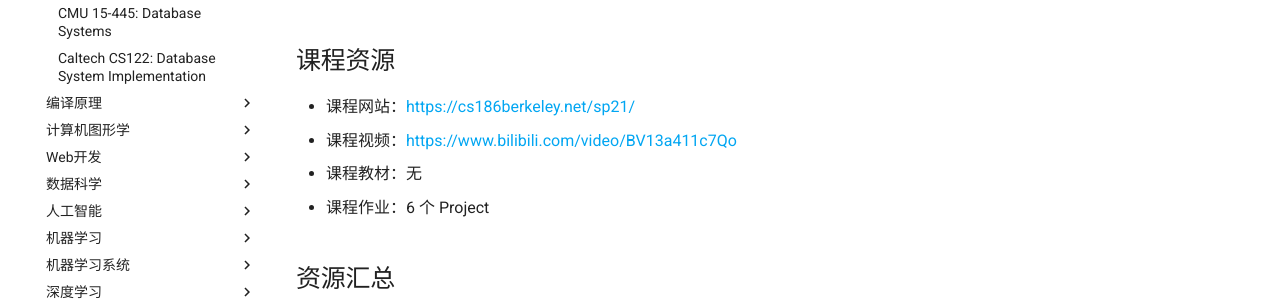
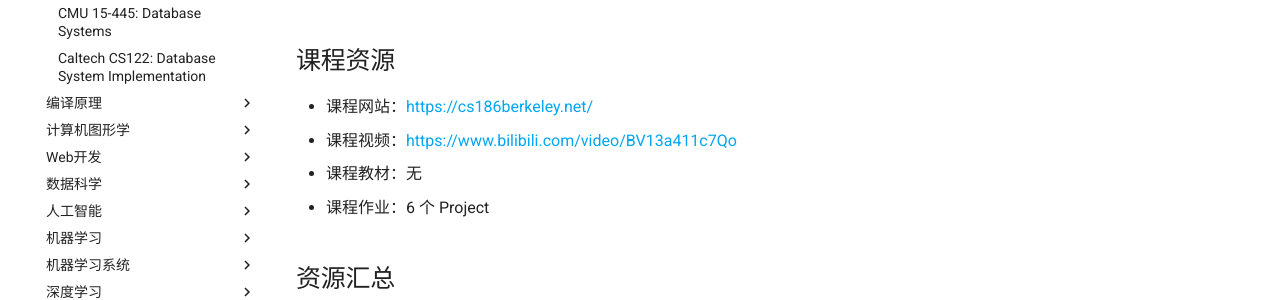
Before and after one commit to PKUFlyingPig/cs-self-learning, an MkDocs documentation site: the page built from docs/数据库系统/CS186.md, in a window 1280 px wide and 1025 px high. Shown: the part 573-873 px from the top of the window. Built offline with MkDocs 1.6.1 and Material for MkDocs 9.7.7, drawn with Linux system fonts in a browser that asks for light colours; comment, search, counter and statistics services are not loaded; part of the change alters nothing that is shown.

Commit message:
[FIX]: update latest link for UCB CS186 (#213)

```diff
--- a/docs/数据库系统/CS186.md
+++ b/docs/数据库系统/CS186.md
@@ -14,7 +14,7 @@
 
 ## 课程资源
 
-- 课程网站：<https://cs186berkeley.net/sp21/>
+- 课程网站：<https://cs186berkeley.net/>
 - 课程视频：<https://www.bilibili.com/video/BV13a411c7Qo>
 - 课程教材：无
 - 课程作业：6 个 Project
```
